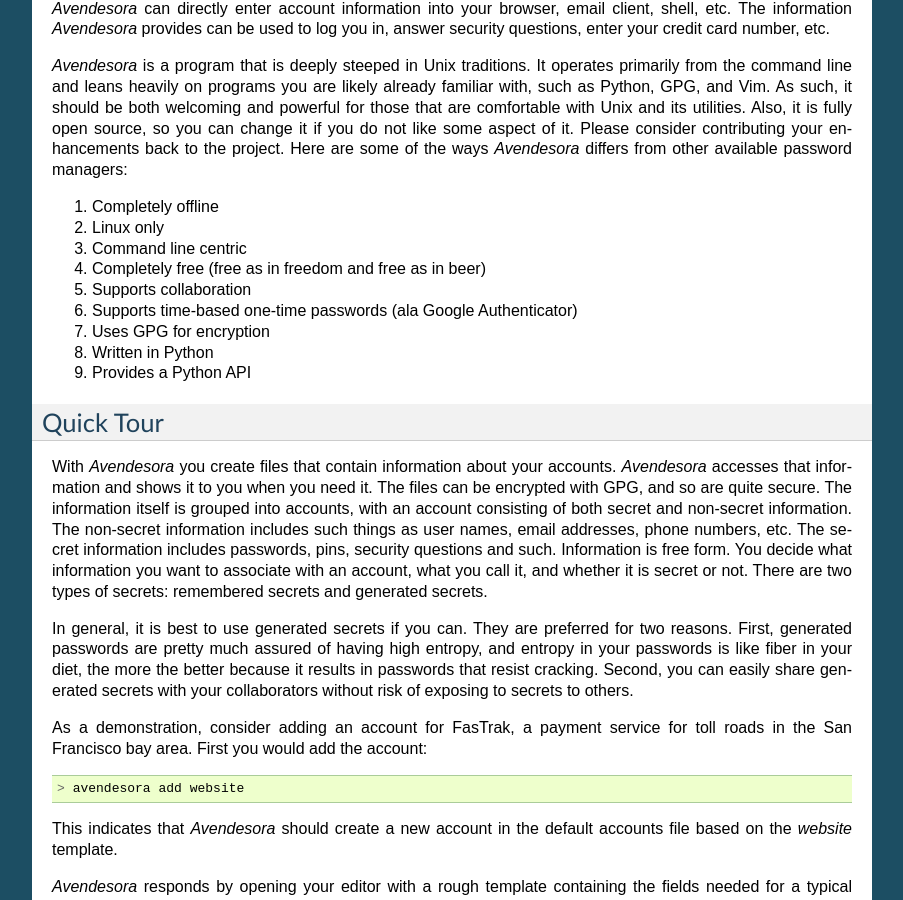
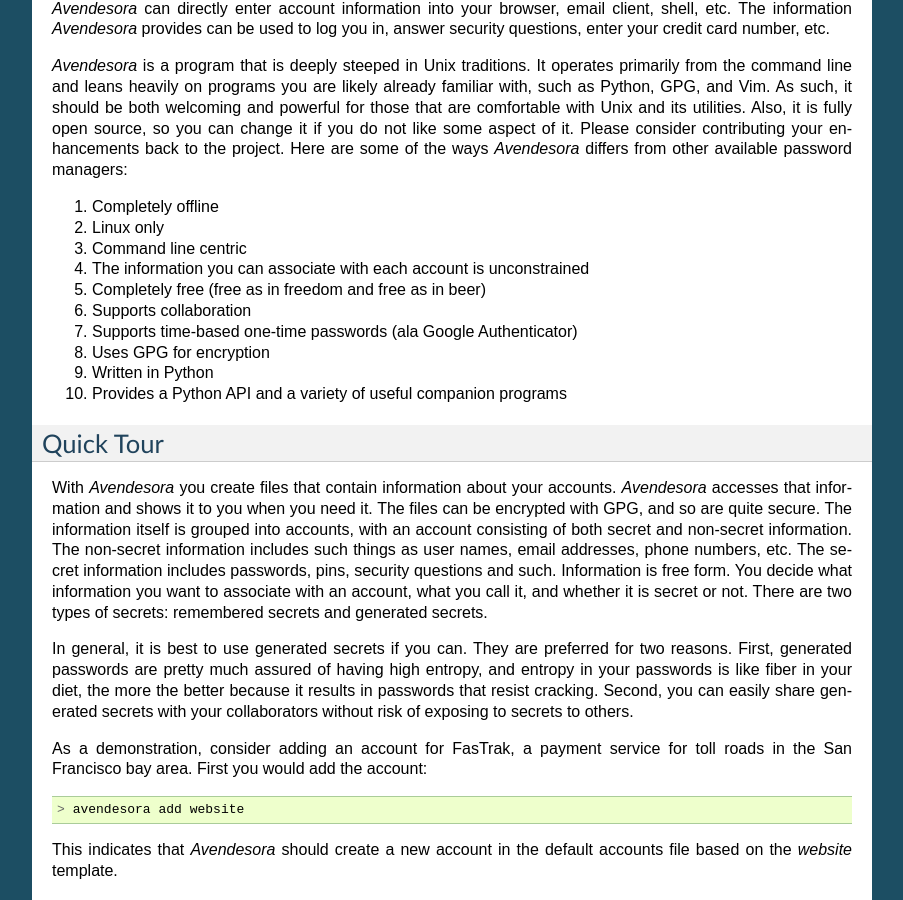
Before and after one commit to KenKundert/avendesora, a Sphinx documentation site: the page built from doc/index.rst, in a window 1280 px wide and 900 px high, scrolled down 502 px. Shown: the whole window, without its empty margins (198-1101 px from the left). Built offline with Sphinx 7.4.7, drawn with Linux system fonts in a browser that asks for light colours.

Commit message:
Tweak the list of features.

```diff
--- a/doc/index.rst
+++ b/doc/index.rst
@@ -49,12 +49,13 @@ password managers:
 #. Completely offline
 #. Linux only
 #. Command line centric
+#. The information you can associate with each account is unconstrained
 #. Completely free (free as in freedom and free as in beer)
 #. Supports collaboration
 #. Supports time-based one-time passwords (ala Google Authenticator)
 #. Uses GPG for encryption
 #. Written in Python
-#. Provides a Python API
+#. Provides a Python API and a variety of useful companion programs
 
 
 Quick Tour
```
